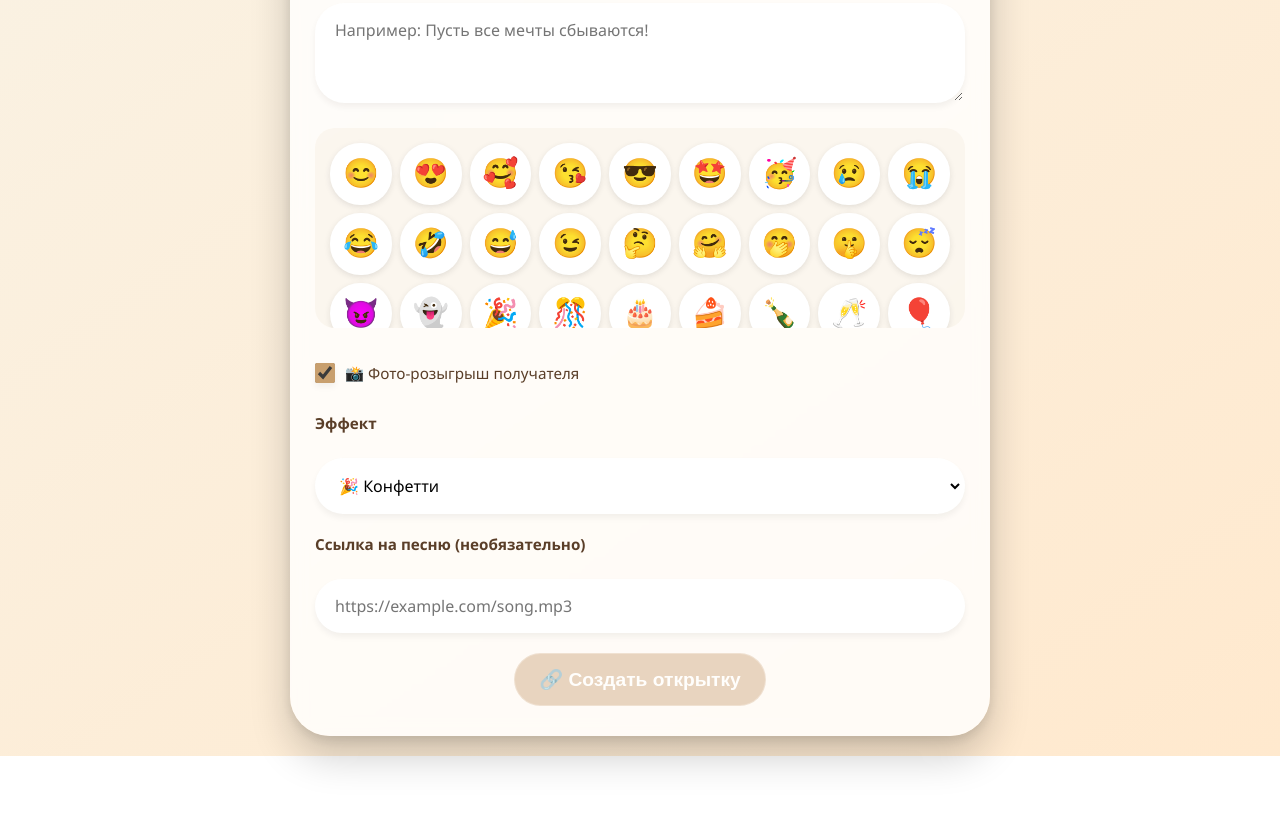
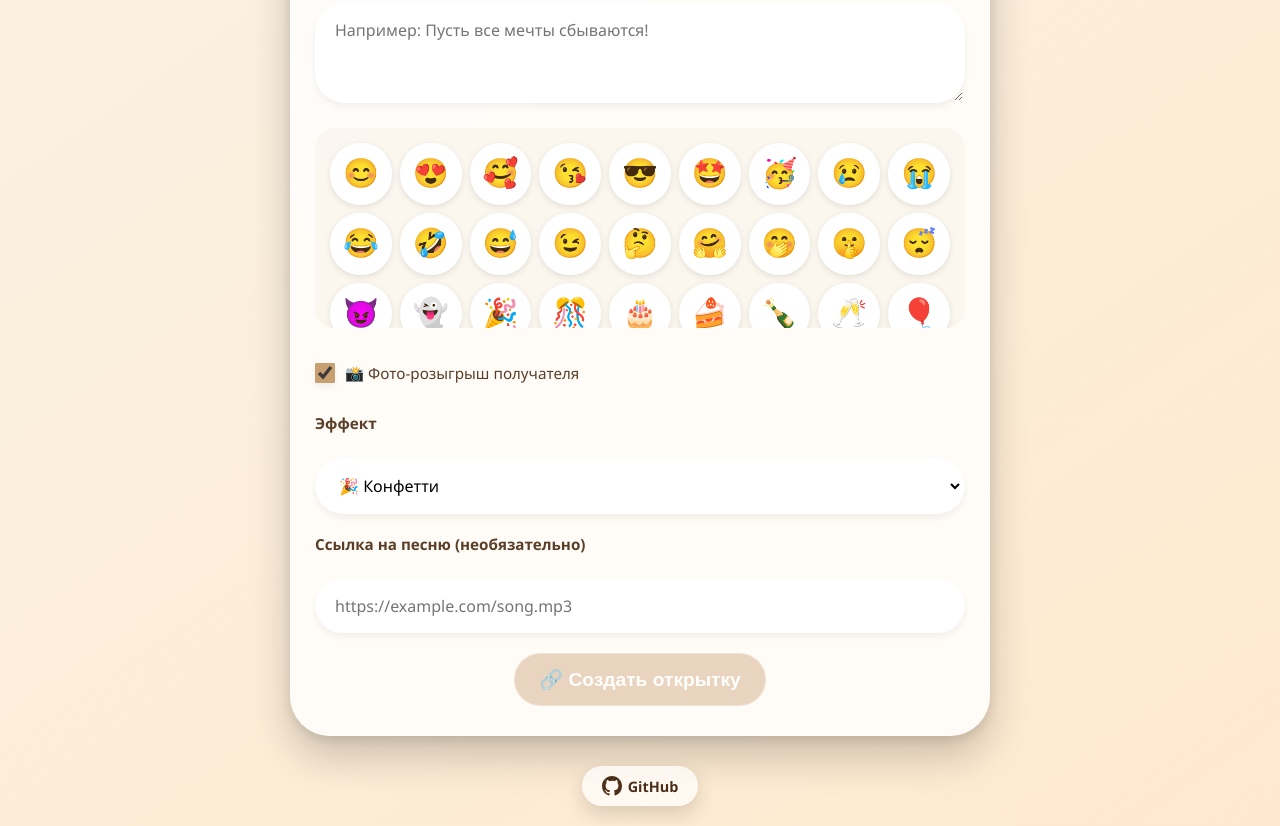
Before and after one commit to Chumakov123/postcard, a plain HTML site: page index.html in a window 1280 px wide. Shown: the part 345-1171 px from the top of the page. Before the commit the page ends 1101 px from the top, so only its background shows below. Drawn offline with nearby package versions, Linux system fonts and the light colour scheme.

Commit message:
Add github link

```diff
--- a/index.html
+++ b/index.html
@@ -21,6 +21,7 @@
             background: linear-gradient(145deg, #f9f3e6 0%, #ffe9ce 100%);
             min-height: 100vh;
             display: flex;
+            flex-direction: column;
             align-items: center;
             justify-content: center;
             padding: 20px;
@@ -34,6 +35,7 @@
             box-shadow: 0 20px 40px rgba(0,0,0,0.2), 0 4px 12px rgba(0,0,0,0.1);
             padding: 30px 25px;
             transition: all 0.2s;
+            margin-bottom: 30px; /* Добавил отступ снизу, чтобы контент не прилипал к футеру */
         }
         h1, h2 {
             font-weight: 500;
@@ -389,6 +391,49 @@
         .preserve-lines {
             white-space: pre-wrap;
         }
+
+        /* Новые стили для подвала (footer) - теперь он статичный */
+        .site-footer {
+            width: 100%;
+            display: flex;
+            justify-content: center;
+            margin-top: auto; /* Помогает прижать футер к низу, если контента мало, но с учетом padding на body */
+        }
+
+        .footer-content {
+            background: rgba(255, 255, 255, 0.7);
+            backdrop-filter: blur(8px);
+            padding: 10px 20px;
+            border-radius: 40px;
+            box-shadow: 0 8px 20px rgba(0,0,0,0.15);
+            font-size: 0.9rem;
+            color: #5a3e28;
+            display: flex;
+            align-items: center;
+            gap: 12px;
+            pointer-events: auto;
+            transition: 0.3s;
+        }
+
+        .footer-content:hover {
+            transform: translateY(-3px);
+            box-shadow: 0 12px 25px rgba(0,0,0,0.2);
+        }
+
+        .github-link {
+            display: flex;
+            align-items: center;
+            gap: 6px;
+            text-decoration: none;
+            color: #4a2f1a;
+            font-weight: 600;
+            transition: 0.2s;
+        }
+
+        .github-link:hover {
+            color: #c89f6e;
+            transform: scale(1.05);
+        }
     </style>
 </head>
 <body>
@@ -569,6 +614,30 @@
             <button class="btn secondary" id="backToCreatorBtn">💝 Сделать открытку</button>
         </div>
     </div>
+
+    <footer class="site-footer">
+        <div class="footer-content">
+            <a href="https://github.com/Chumakov123/postcard"
+               target="_blank"
+               rel="noopener noreferrer"
+               class="github-link">
+                <svg height="20" viewBox="0 0 16 16" width="20" fill="currentColor">
+                    <path d="M8 0C3.58 0 0 3.58 0 8a8 8 0 0 0 5.47 7.59c.4.07.55-.17.55-.38
+                    0-.19-.01-.82-.01-1.49-2.01.37-2.53-.49-2.69-.94-.09-.23-.48-.94-.82-1.13
+                    -.28-.15-.68-.52-.01-.53.63-.01 1.08.58 1.23.82.72 1.21 1.87.87 2.33.66
+                    .07-.52.28-.87.51-1.07-1.78-.2-3.64-.89-3.64-3.95
+                    0-.87.31-1.59.82-2.15-.08-.2-.36-1.02.08-2.12
+                    0 0 .67-.21 2.2.82a7.58 7.58 0 0 1 2-.27c.68 0 1.36.09 2 .27
+                    1.53-1.04 2.2-.82 2.2-.82.44 1.1.16 1.92.08 2.12
+                    .51.56.82 1.27.82 2.15
+                    0 3.07-1.87 3.75-3.65 3.95.29.25.54.73.54 1.48
+                    0 1.07-.01 1.93-.01 2.2 0 .21.15.46.55.38A8 8 0 0 0 16 8
+                    c0-4.42-3.58-8-8-8z"/>
+                </svg>
+                GitHub
+            </a>
+        </div>
+    </footer>
 
     <script>
         (function() {
```
